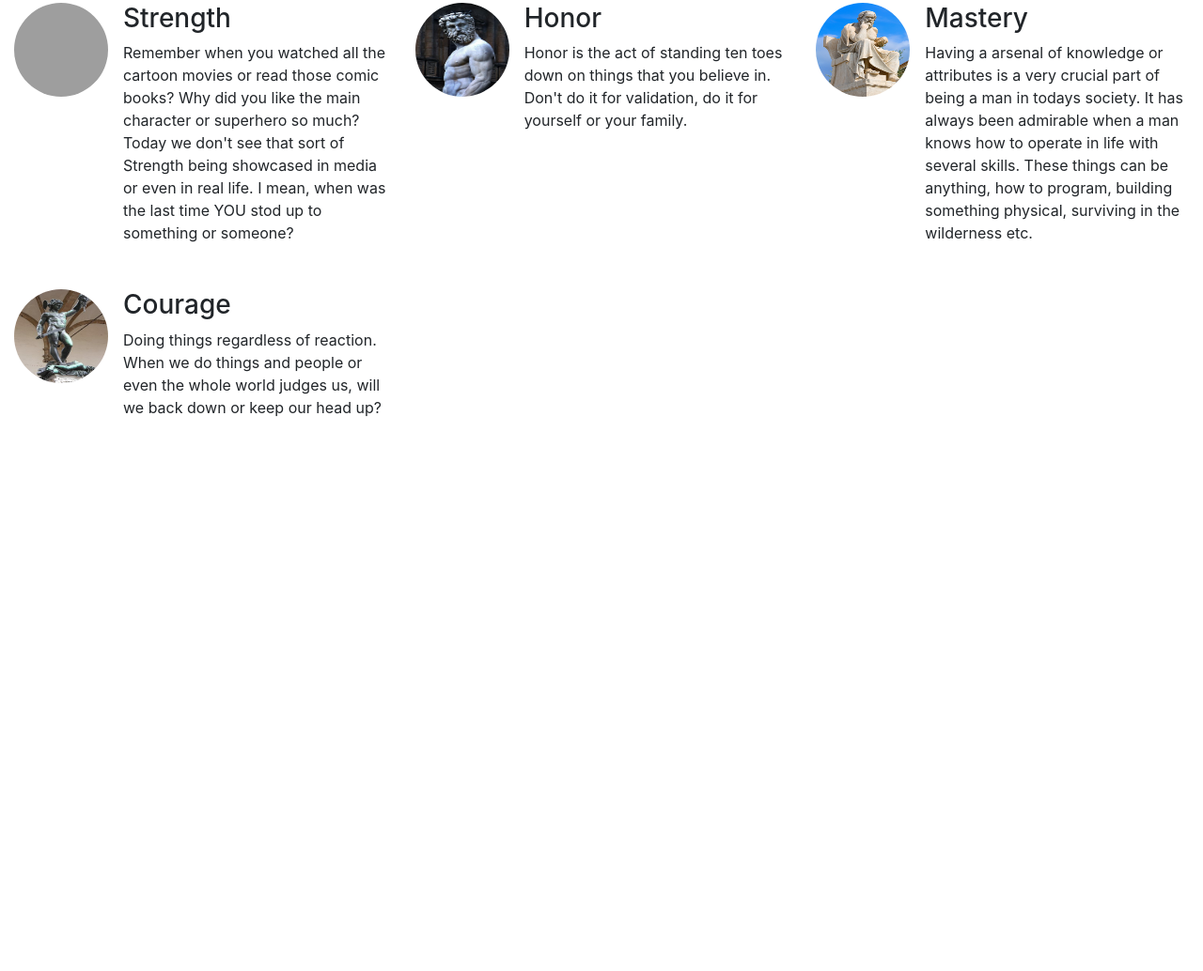
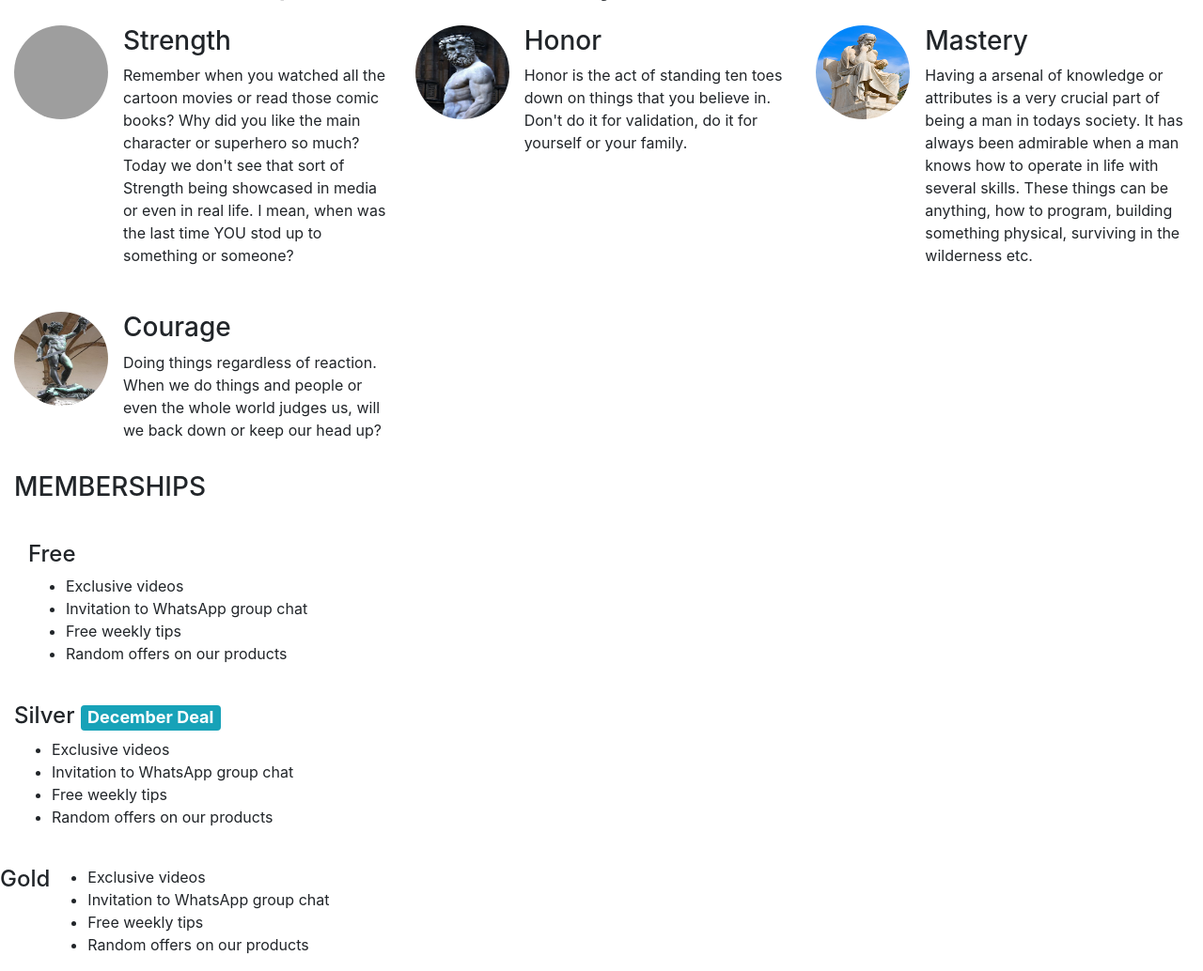
Before and after one commit to SanZangana/bootstrap-test, a plain HTML site: page index.html in a window 1280 px wide. Shown: the part 698-1732 px from the top of the page at 94% size. Before the commit the page ends 1176 px from the top, so only its background shows below. Drawn offline with nearby package versions, Linux system fonts and the light colour scheme; grey boxes are pictures that could not be loaded.

Commit message:
Add 'membership' section

```diff
--- a/index.html
+++ b/index.html
@@ -8,6 +8,7 @@
     <title>Eclipse</title>
     <link rel="stylesheet" href="https://cdn.jsdelivr.net/npm/bootstrap@4.6.2/dist/css/bootstrap.min.css"
         integrity="sha384-xOolHFLEh07PJGoPkLv1IbcEPTNtaed2xpHsD9ESMhqIYd0nLMwNLD69Npy4HI+N" crossorigin="anonymous">
+        <script src="https://kit.fontawesome.com/715907e61a.js" crossorigin="anonymous"></script>
 </head>
 
 <body>
@@ -43,7 +44,8 @@
                     <h2 class="why">Why should I improve my life?</h2>
                     <div class="motivation-quote">
                         <p class="text-uppercase">Masculinity is on the verge of extinction today. Honor your family by
-                            becoming a strong figure</p>
+                            becoming a strong masculine figure. Take action & accountability.
+                            The feeling of having other men respect you & women admire you is unbeatable. Join the movement today!</p>
                     </div>
                 </div>
             </div>
@@ -120,6 +122,41 @@
                 </div>
             </div>
         </section>
+        <!-- FIND HOW TO MAKE MEMBERSHIP SECTION INLINE -->
+        <section class="subscription">
+            <h3 class="text-uppercase">Memberships</h3>
+            <div class="col-12 col-md-6 col-lg-4 my-3">
+                <br>
+                <h4>Free</h4>
+                <ul>
+                    <li>Exclusive videos</li>
+                    <li>Invitation to WhatsApp group chat</li>
+                    <li>Free weekly tips</li>
+                    <li>Random offers on our products</li>
+                </ul>
+            </div>
+            <div class="col-12 d-md-inline d-lg-inline col-lg-4 my-3">
+                <br>
+                <h4>Silver <span class="badge badge-info">December Deal</span></h4>
+                <ul>
+                    <li>Exclusive videos</li>
+                    <li>Invitation to WhatsApp group chat</li>
+                    <li>Free weekly tips</li>
+                    <li>Random offers on our products</li>
+                </ul>
+            </div>
+            <div class="row">
+                <br>
+                <h4>Gold</h4>
+                <ul>
+                    <li>Exclusive videos</li>
+                    <li>Invitation to WhatsApp group chat</li>
+                    <li>Free weekly tips</li>
+                    <li>Random offers on our products</li>
+                </ul>
+            </div>
+
+        </section>
     </article>
 </body>
 
```
